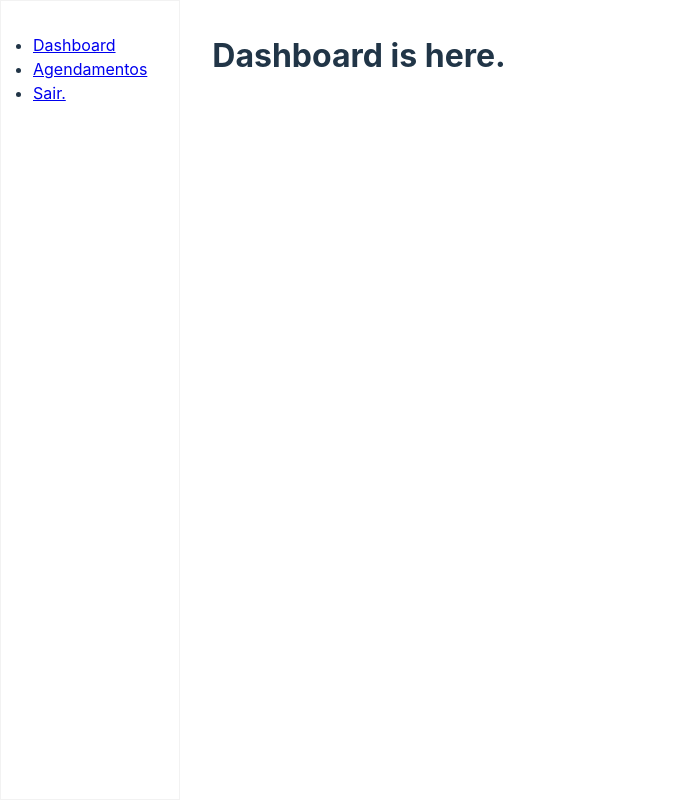
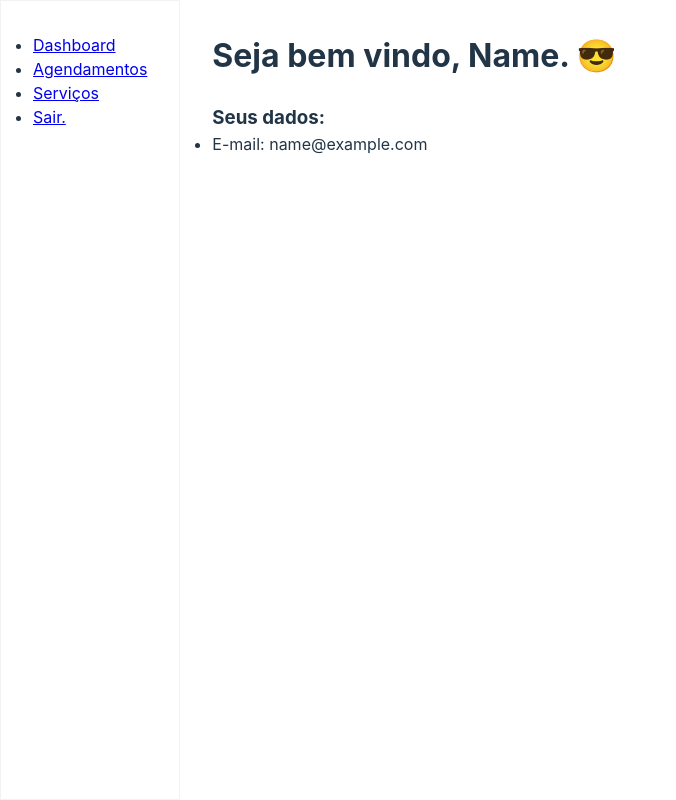
Before and after one commit to thiagodau/caluthi-app, a React (Vite) app: page /dashboard in a window 1280 px wide. Shown: the whole page, without its empty margins (0-676 px from the left). Built offline with nearby package versions, Linux system fonts and the light colour scheme; no server answers; sample sign-in values are in the browser's storage.

Commit message:
Added Page Services and NewServices

```diff
--- a/src/components/Menu.jsx
+++ b/src/components/Menu.jsx
@@ -13,6 +13,9 @@ export default function Menu() {
           <Link to="/dashboard/schedules">Agendamentos</Link>
         </li>
         <li>
+          <Link to="/dashboard/services">Serviços</Link>
+        </li>
+        <li>
           <Link to="/">Sair.</Link>
         </li>
       </ul>
--- /dev/null
+++ b/src/hooks/useGetUser.js
@@ -0,0 +1,6 @@
+export const getUser = () => {
+  let email = localStorage.getItem('@user-email')
+  let username = email.split('@')[0]
+  username = username.charAt(0).toUpperCase() + username.slice(1);
+  return { username, email }
+}
--- a/src/pages/Dashboard.jsx
+++ b/src/pages/Dashboard.jsx
@@ -1,8 +1,18 @@
+import { getUser } from "../hooks/useGetUser";
 
 export default function Dashboard() {
   return (
     <>
-      <h1>Dashboard is here.</h1>
+      <h1>Seja bem vindo, { getUser().username }. 😎</h1>
+
+      <br />
+
+      <div>
+        <h3>Seus dados:</h3>
+        <ul>
+          <li>E-mail: { getUser().email }</li>
+        </ul>
+      </div>
     </>
   );
 }
--- /dev/null
+++ b/src/pages/NewService.jsx
@@ -0,0 +1,13 @@
+import { Link } from 'react-router-dom'
+
+export default function NewService() {
+  return(
+    <>
+      <h1>Add new service</h1>
+      <Link to={'/dashboard/services'}>Voltar.</Link>
+      <div>
+        <h1>Adicionar</h1>
+      </div>
+    </>
+  )
+}
--- /dev/null
+++ b/src/pages/Services.jsx
@@ -0,0 +1,36 @@
+import { Link } from 'react-router-dom'
+
+export default function Services() {
+  return (
+    <>
+      <h1>Services here.</h1>
+      <div>
+        <Link to={'/dashboard/services/new'}>Adicionar Seviços</Link>
+      </div>
+      <br />
+      <div>
+        <table border="1">
+          <thead>
+            <tr>
+              <th>Serviço</th>
+              <th>Descrição</th>
+              <th>Quantidade de Tempo</th>
+              <th>Ações</th>
+            </tr>
+          </thead>
+          <tbody>
+            <tr>
+              <td>Titulo do servico</td>
+              <td>Descricao do servico.</td>
+              <td>X horas</td>
+              <td>
+                <button>Editar</button>
+                <button>Excluir</button>
+              </td>
+            </tr>
+          </tbody>
+        </table>
+      </div>
+    </>
+  );
+}
--- a/src/router.jsx
+++ b/src/router.jsx
@@ -8,9 +8,8 @@ import DashboardLayout from "./layouts/DashboardLayout";
 import Login from "./pages/Login";
 import Dashboard from "./pages/Dashboard";
 import Schedules from "./pages/Schedules";
-
-let usuariolink = "PATHISHERE";
-let arrobaUsuario = `/${usuariolink}`;
+import Services from "./pages/Services";
+import NewService from "./pages/NewService";
 
 const PrivateRoute = ({ children, redirectTo }) => {
   const isAuthenticated = localStorage.getItem("@user-id") !== null;
@@ -51,6 +50,22 @@ const router = createBrowserRouter([
           </PrivateRoute>
         ),
       },
+      {
+        path: "services",
+        element: (
+          <PrivateRoute redirectTo={"/"}>
+            <Services />
+          </PrivateRoute>
+        ),
+      },
+      {
+        path: "services/new",
+        element: (
+          <PrivateRoute redirectTo={"/"}>
+            <NewService />
+          </PrivateRoute>
+        ),
+      },
     ],
   },
 ]);
```
